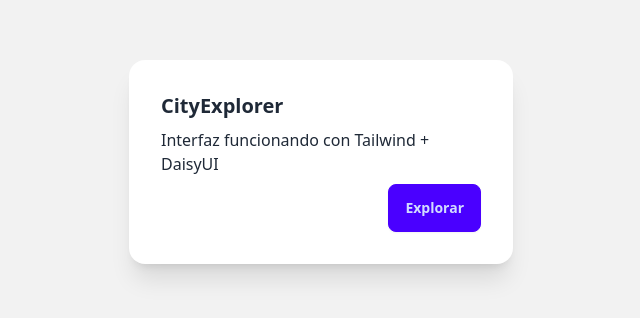
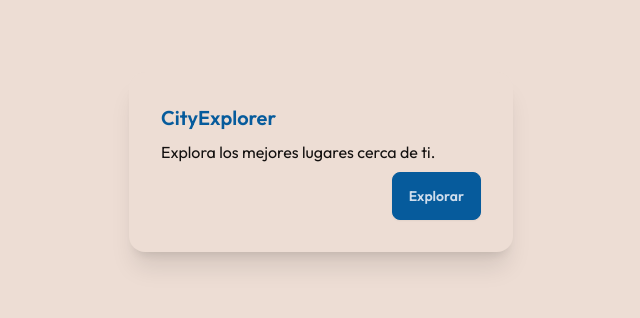
Before and after one commit to Sant25A/cityexplorer, an Angular app in the folder frontend/angular-app/: page / in a window 1280 px wide. Shown: the part 238-556 px from the top of the page, without its empty margins (319-959 px from the left). Built offline with nearby package versions, Linux system fonts and the light colour scheme.

Commit message:
Configura tema CityExplorer + paleta + fuente Outfit

```diff
--- a/frontend/angular-app/src/app/app.html
+++ b/frontend/angular-app/src/app/app.html
@@ -1,11 +1,14 @@
-<div class="flex items-center justify-center h-screen bg-base-200">
+<div class="min-h-screen flex items-center justify-center">
+
   <div class="card w-96 bg-base-100 shadow-xl">
     <div class="card-body">
-      <h2 class="card-title">CityExplorer</h2>
-      <p>Interfaz funcionando con Tailwind + DaisyUI</p>
+      <h2 class="card-title text-primary">CityExplorer</h2>
+      <p>Explora los mejores lugares cerca de ti.</p>
+
       <div class="card-actions justify-end">
         <button class="btn btn-primary">Explorar</button>
       </div>
     </div>
   </div>
+
 </div>
--- a/frontend/angular-app/src/index.html
+++ b/frontend/angular-app/src/index.html
@@ -1,10 +1,11 @@
 <!doctype html>
-<html lang="en">
+<html lang="en" data-theme="cityexplorerlight">
 <head>
   <meta charset="utf-8">
   <title>AngularApp</title>
   <base href="/">
   <meta name="viewport" content="width=device-width, initial-scale=1">
+  <link href="https://fonts.googleapis.com/css2?family=Outfit:wght@300;400;500;600;700&display=swap" rel="stylesheet">
   <link rel="icon" type="image/x-icon" href="favicon.ico">
 </head>
 <body>
--- a/frontend/angular-app/tailwind.config.js
+++ b/frontend/angular-app/tailwind.config.js
@@ -5,7 +5,42 @@ module.exports = {
     "./projects/**/*.{html,ts}", // Añadimos esto por si acaso
   ],
   theme: {
-    extend: {},
+    extend: {
+      fontFamily: {
+        sans: ["Outfit", "sans-serif"],
+      },
+    },
   },
   plugins: [require("daisyui")],
+
+  daisyui: {
+    themes: [
+      {
+        cityexplorerlight: {
+          "primary": "#065B9C",
+          "secondary": "#31B9F5",
+          "accent": "#5FCAF8",
+          "neutral": "#2B3440",
+          "base-100": "#EDDDD4",
+          "info": "#A1DFFA",
+          "success": "#36D399",
+          "warning": "#FBBD23",
+          "error": "#F87272",
+        },
+      },
+      {
+        cityexplorerdark: {
+          "primary": "#31B9F5",
+          "secondary": "#5FCAF8",
+          "accent": "#A1DFFA",
+          "neutral": "#1f2937",
+          "base-100": "#111827",
+          "info": "#A1DFFA",
+          "success": "#36D399",
+          "warning": "#FBBD23",
+          "error": "#F87272",
+        },
+      },
+    ],
+  },
 }
```
